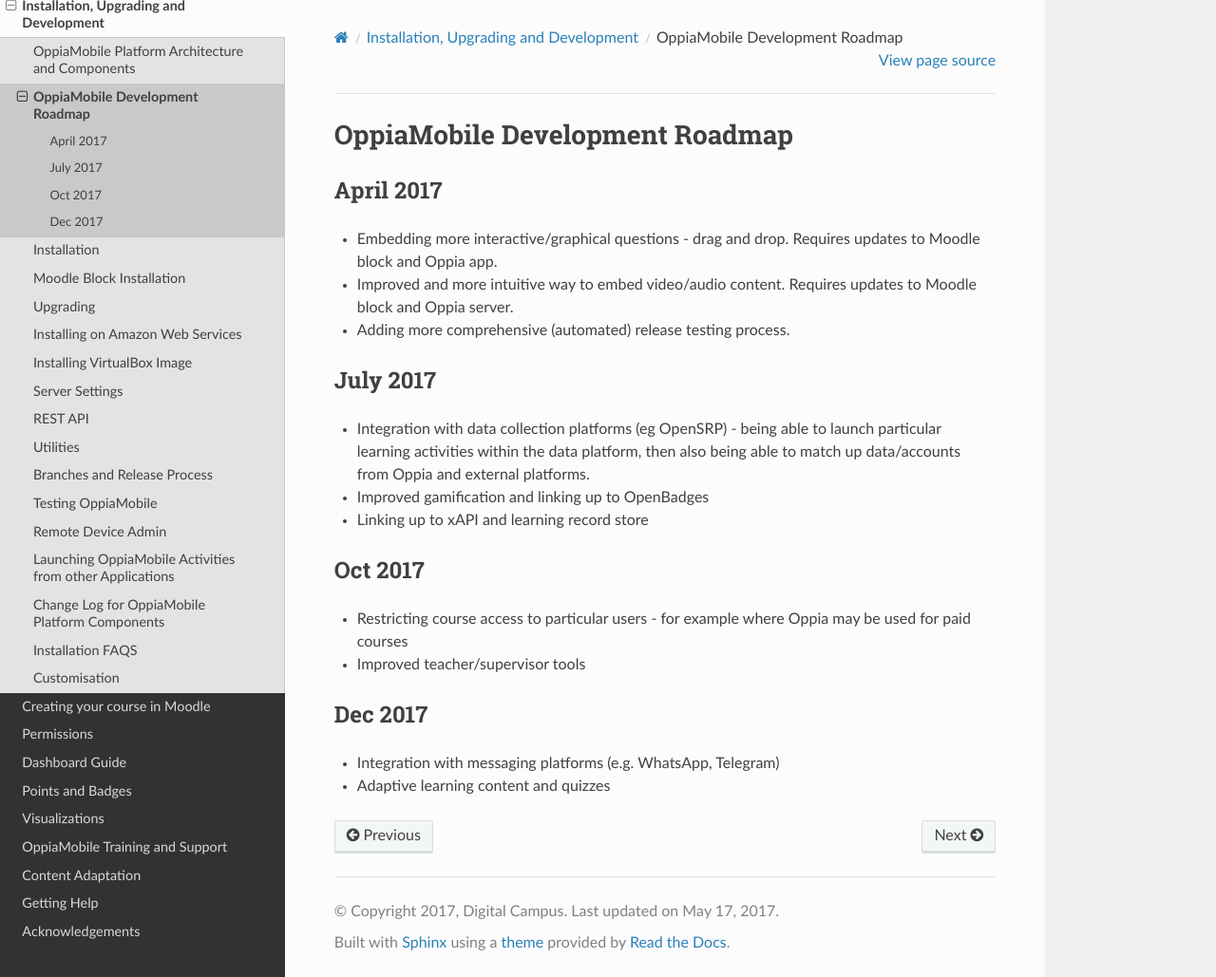
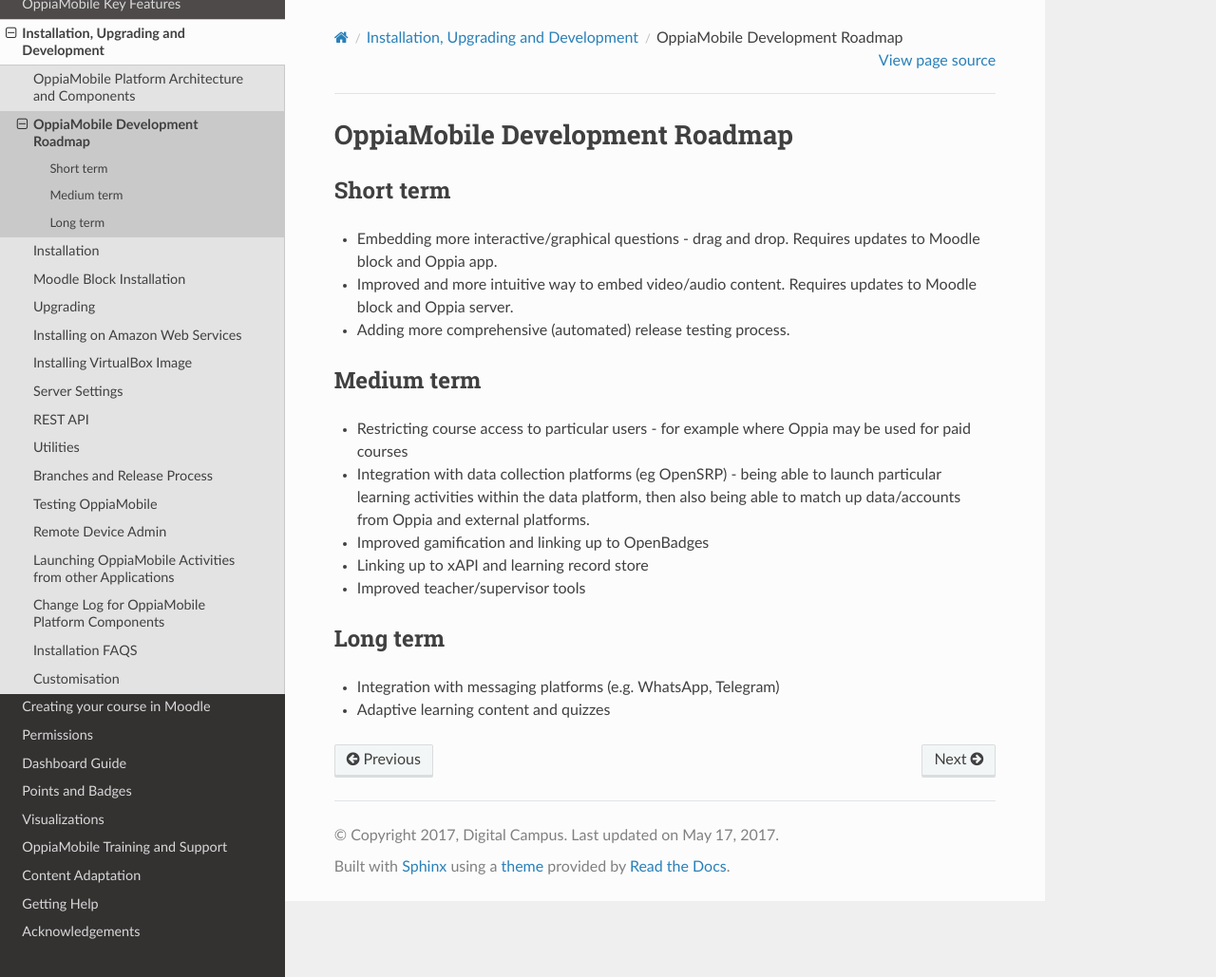
Before and after one commit to DigitalCampus/django-oppia, a Sphinx documentation site: the page built from docs/dev/roadmap.rst, in a window 1280 px wide and 1029 px high. Shown: the whole window at 95% size. Built offline with Sphinx 7.4.7 and the Read the Docs theme 2.0.0, drawn with Linux system fonts in a browser that asks for light colours; the version number is read from the project's files by our own code.

Commit message:
Update roadmap

```diff
--- a/docs/dev/roadmap.rst
+++ b/docs/dev/roadmap.rst
@@ -1,7 +1,7 @@
 OppiaMobile Development Roadmap
 =================================
 
-April 2017
+Short term
 -------------
 
 * Embedding more interactive/graphical questions - drag and drop. Requires updates to Moodle block and Oppia app.
@@ -9,23 +9,18 @@
 * Adding more comprehensive (automated) release testing process.
 
 
-July 2017
------------
+Medium term
+-------------
 
+* Restricting course access to particular users - for example where Oppia may be used for paid courses
 * Integration with data collection platforms (eg OpenSRP) - being able to launch particular learning activities within
   the data platform, then also being able to match up data/accounts from Oppia and external platforms.
 * Improved gamification and linking up to OpenBadges
 * Linking up to xAPI and learning record store
-
-
-Oct 2017
-----------
-
-* Restricting course access to particular users - for example where Oppia may be used for paid courses
 * Improved teacher/supervisor tools
 
 
-Dec 2017
+Long term
 ------------
 
 * Integration with messaging platforms (e.g. WhatsApp, Telegram)
```
Also changed, not shown: docs/dev/changelog_server.rst (+8 -1 lines).
